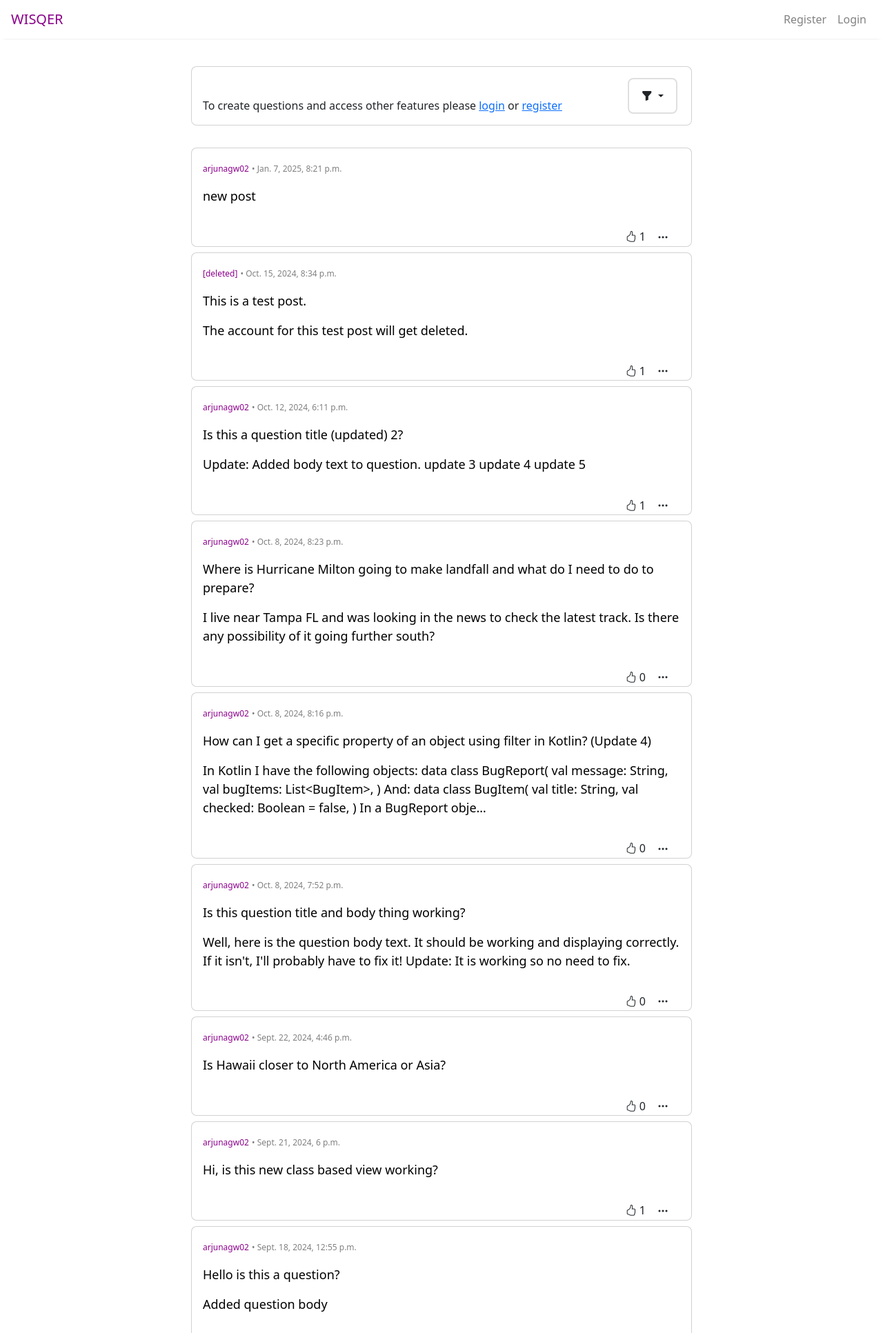
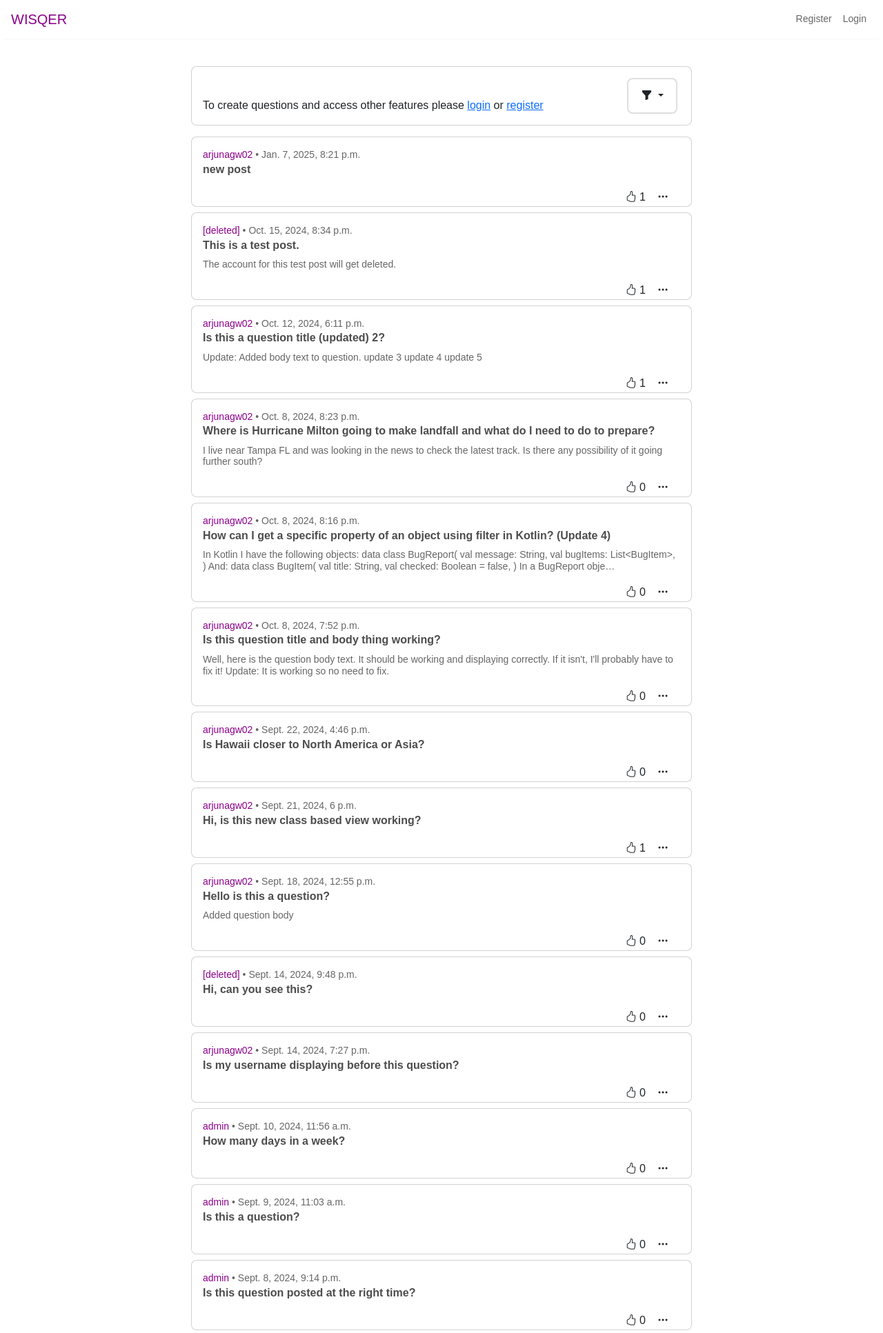
Before and after one commit to aagarwal32/Wisqer-django-website, a Django app: page / in a window 1280 px wide. Shown: the top 1933 px of the page at 69% size. Run offline with Django 5.2, Linux system fonts and the light colour scheme; data comes from the database, SQL or seed files in the repository; both versions use the stored data as it was after the commit; some libraries are stand-ins or nearby versions.

Commit message:
major UI design changes for better consistency and added rating for replies

```diff
--- a/polls/static/polls/post_functions.js
+++ b/polls/static/polls/post_functions.js
@@ -5,9 +5,13 @@ document.addEventListener('DOMContentLoaded', function() {
 
         const formUrl = form.getAttribute('data-url');
         const csrfToken = form.getAttribute('data-csrf-token');
+
         const questionId = form.getAttribute('data-question-id');
-        const ratingCountSpan = form.querySelector('.rating-count');
-        const ratingIcon = document.getElementById(`icon-${questionId}`);
+        const replyId = form.getAttribute('data-reply-id');
+        const questionRatingCountSpan = form.querySelector('.question-rating-count');
+        const replyRatingCountSpan = form.querySelector('.reply-rating-count');
+        const questionRatingIcon = document.getElementById(`icon-${questionId}`);
+        const replyRatingIcon = document.getElementById(`icon-${replyId}`);
 
         form.addEventListener('submit', function (e) {
             e.preventDefault();
@@ -24,17 +28,29 @@ document.addEventListener('DOMContentLoaded', function() {
                 return response.json();
             })
             .then(data => {
-                if (data.status === 'add_rating') {
-                    const currentCount = parseInt(ratingCountSpan.textContent, 10) || 0;
-                    ratingCountSpan.textContent = currentCount + 1; // Increment count
-                    ratingIcon.classList.remove('bi-hand-thumbs-up');
-                    ratingIcon.classList.add('bi-hand-thumbs-up-fill');
+                if (data.status === 'add_question_rating') {
+                    const currentCount = parseInt(questionRatingCountSpan.textContent, 10) || 0;
+                    questionRatingCountSpan.textContent = currentCount + 1; // Increment count
+                    questionRatingIcon.classList.remove('bi-hand-thumbs-up');
+                    questionRatingIcon.classList.add('bi-hand-thumbs-up-fill');
 
-                } else if (data.status === 'remove_rating') {
-                    const currentCount = parseInt(ratingCountSpan.textContent, 10) || 0;
-                    ratingCountSpan.textContent = Math.max(currentCount - 1, 0); // Decrement count
-                    ratingIcon.classList.remove('bi-hand-thumbs-up-fill');
-                    ratingIcon.classList.add('bi-hand-thumbs-up');
+                } else if (data.status === 'remove_question_rating') {
+                    const currentCount = parseInt(questionRatingCountSpan.textContent, 10) || 0;
+                    questionRatingCountSpan.textContent = Math.max(currentCount - 1, 0); // Decrement count
+                    questionRatingIcon.classList.remove('bi-hand-thumbs-up-fill');
+                    questionRatingIcon.classList.add('bi-hand-thumbs-up');
+
+                } else if (data.status === 'add_reply_rating') {
+                    const currentCount = parseInt(replyRatingCountSpan.textContent, 10) || 0;
+                    replyRatingCountSpan.textContent = currentCount + 1; // Increment count
+                    replyRatingIcon.classList.remove('bi-hand-thumbs-up');
+                    replyRatingIcon.classList.add('bi-hand-thumbs-up-fill');
+
+                } else if (data.status === 'remove_reply_rating') {
+                    const currentCount = parseInt(replyRatingCountSpan.textContent, 10) || 0;
+                    replyRatingCountSpan.textContent = Math.max(currentCount - 1, 0); // Decrement count
+                    replyRatingIcon.classList.remove('bi-hand-thumbs-up-fill');
+                    replyRatingIcon.classList.add('bi-hand-thumbs-up');
 
                 } else {
                     console.error('Error updating the rating: ', data.status);
--- a/polls/static/polls/style.css
+++ b/polls/static/polls/style.css
@@ -1,11 +1,29 @@
+:root {
+    --ff: "Arial", verdana;
+    --h1: bold 1rem/1.4em var(--ff);
+    --h2: normal 0.875rem/1.4em var(--ff);
+    --h2light: lighter 0.875rem/1.2em var(--ff);
+    --h3: normal 0.75rem/1.2em var(--ff);
+
+    --gray100: hsl(0, 0%, 100%);
+    --gray95: hsl(0, 0%, 95%);
+
+    --gray70: hsl(0, 0%, 70%);
+    --gray40: hsl(0, 0%, 40%);
+    --gray30: hsl(0, 0%, 30%);
+
+    --gray0: hsl(0, 0%, 0%);
+}
+
 body {
-    background-color: rgb(255, 255, 255);
+    background-color: var(--gray100);
+    font-family: var(--ff);
 }
 
 /* NAVBAR */
 .navbar-custom {
-    background-color: rgb(255, 255, 255);
-    box-shadow: 0 2px 5px -5px gray;
+    background-color: var(--gray100);
+    box-shadow: 0 2px 5px -5px var(--gray70);
 }
 
 .navbar-custom .navbar-brand{
@@ -26,7 +44,8 @@ body {
 }
 
 .navbar-custom .navbar-text {
-    color: rgb(130, 130, 130);
+    color: var(--gray40);
+    font: var(--h2);
 }
 
 .navbar-custom .nav-link:hover {
@@ -73,12 +92,19 @@ body {
 }
 
 
+.comment .username-style {
+    font: var(--h2);
+    color: darkmagenta;
+    text-decoration: none;
+    margin: 0;
+    padding: 0;
+}
 
-
-.comment .username-style>a {
-    font-size: 12px;
+.comment .username-style > a {
     color: darkmagenta;
-    text-decoration: none
+    text-decoration: none;
+    margin: 0;
+    padding: 0;
 }
 
 .comment .username-style>a:hover {
@@ -86,27 +112,35 @@ body {
 }
 
 .comment .date-style, .edited-label{
-    margin: 0;
-    padding: 0;
-    color: grey;
-    font-size: 12px;
+    color: var(--gray40);
+    font: var(--h2light);
 }
 
 .comment .edited-label > a {
     text-decoration: none;
+    font: var(--h2light);
 }
 
 .comment > .question-body {
-    font-size: large;
+    font: var(--h1);
+    color: var(--gray30);
     text-decoration: none;
-    color: black;
-    font-weight: 300;
+    margin: 0;
+    padding: 0;
+}
+.comment > .question-body-2 {
+    font: var(--h2light);
+    color: var(--gray40);
+    text-decoration: none;
+    margin: 0;
+    padding: 0;
 }
 
 .comment > .text-body {
-    background-color: rgb(245, 245, 245);
-    font-size: medium;
-    padding: 24px;
+    background-color: var(--gray95);
+    font: var(--h2light);
+    color: var(--gray40);
+    padding: 18px;
     border-radius: 0.50rem;
     overflow-wrap: break-word;  /* Ensures long words break within the container */
     word-wrap: break-word;      /* For older browser support */
--- a/polls/templates/polls/index.html
+++ b/polls/templates/polls/index.html
@@ -87,7 +87,7 @@
 
 
 <!--Question List-->
-    <div class="row mt-4">
+    <div class="row mt-2">
         <div class="col-sm">
             {% if latest_question_list %}
             {% for q in latest_question_list %}
@@ -98,9 +98,9 @@
                             <a href="{% url 'accounts:user_account' q.user.id %}">{{q.user.username}}</a>
                             <span class="date-style">• {{q.pub_date}}</span>
                         </p>
-                        <p class="question-body"><strong>{{q.question_text}}</strong></p>
+                        <p class="question-body">{{q.question_text}}</p>
                         {% if q.question_body %}
-                        <p class="question-body"> {{q.question_body|truncatechars:240}}</p>
+                        <p class="question-body-2 mt-2"> {{q.question_body|truncatechars:240}}</p>
                         {% endif %}
                     </div>
 
@@ -109,7 +109,7 @@
                         {% if not user.is_authenticated %}
                         <form action="{% url 'accounts:login' %}?next={{request.path}}">
                             <button type="submit" class="remove-default-btn" onclick="event.stopPropagation();">
-                                <i class="bi bi-hand-thumbs-up"></i> <span class="rating-count">{{ q.rating.all.count }}</span>
+                                <i class="bi bi-hand-thumbs-up"></i> <span class="question-rating-count">{{ q.rating.all.count }}</span>
                             </button>
                         </form>
 
@@ -122,7 +122,7 @@
                                 {% else %}
                                 <i id="icon-{{ q.id }}" class="bi bi-hand-thumbs-up"></i>
                                 {% endif %}
-                                <span class="rating-count">{{ q.rating.all.count }}</span>
+                                <span class="question-rating-count">{{ q.rating.all.count }}</span>
                             </button>
                         </form>
                         {% endif %}
--- a/polls/urls.py
+++ b/polls/urls.py
@@ -12,5 +12,6 @@ urlpatterns = [
     path("post/<int:pk>/<str:question_text>/delete/", QuestionDeleteView.as_view(), name="question_delete"),
     path("post/<int:pk>/<str:question_text>/update/", QuestionUpdateView.as_view(), name="question_update"),
     path("reply/<int:question_id>/<str:question_text>/", ReplyCreateView.as_view(), name="create_reply"),
+    path("reply/<int:pk>/<str:reply_text>/rate", ReplyRatingView.as_view(), name="reply_rating"),
     path("reply/<int:pk>/delete/", ReplyDeleteView.as_view(), name="reply_delete"),
 ]
--- a/polls/views.py
+++ b/polls/views.py
@@ -113,10 +113,10 @@ class QuestionRatingView(View):
 
         if question.rating.filter(id=request.user.id).exists():
             question.rating.remove(request.user)
-            return JsonResponse({"status": "remove_rating", "message": "removed rating from question"})
+            return JsonResponse({"status": "remove_question_rating", "message": "removed rating from question"})
         else:
             question.rating.add(request.user)
-            return JsonResponse({"status": "add_rating", "message": "added rating to question"})
+            return JsonResponse({"status": "add_question_rating", "message": "added rating to question"})
 
 
 class QuestionDeleteView(LoginRequiredMixin, UserPassesTestMixin, View):
@@ -165,6 +165,18 @@ class QuestionUpdateView(LoginRequiredMixin, UserPassesTestMixin, UpdateView):
     def test_func(self):
         question = self.get_object()
         return question.user == self.request.user
+
+
+class ReplyRatingView(View):
+    def post(self, request, pk, *args, **kwargs):
+        reply = get_object_or_404(Reply, pk=pk)
+
+        if reply.rating.filter(id=request.user.id).exists():
+            reply.rating.remove(request.user)
+            return JsonResponse({"status": "remove_reply_rating", "message": "removed rating from reply"})
+        else:
+            reply.rating.add(request.user)
+            return JsonResponse({"status": "add_reply_rating", "message": "added rating to reply"})
 
 
 class ReplyDeleteView(LoginRequiredMixin, UserPassesTestMixin, View):
```
Also changed, not shown: other parts of polls/static/polls/style.css (+12 -14 lines), polls/templates/polls/detail.html (+83 -61 lines), polls/tests.py (+7 -7 lines), db.sqlite3. Lines whose indentation alone changed are shown as unchanged.
